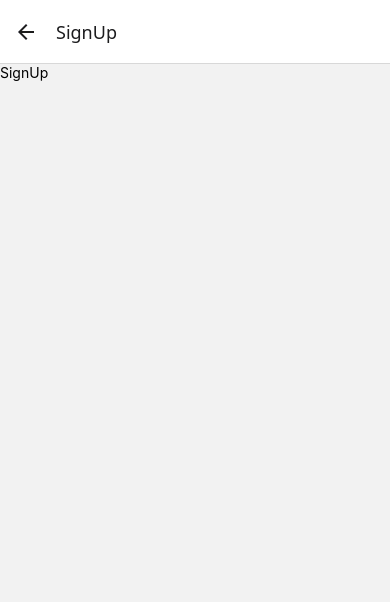
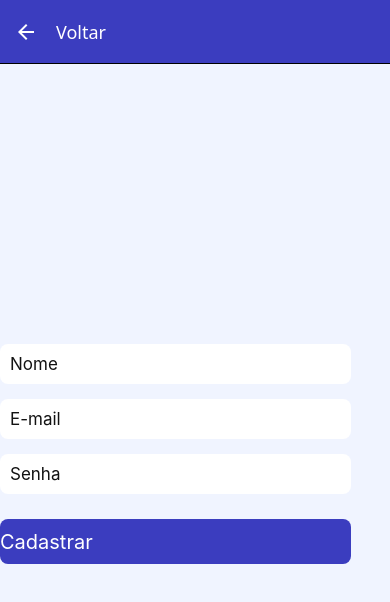
Before and after one commit to MuriloVieiraCruz/app-financas-prototipo, a React Native app: screen /SignUp in a window 390 px wide. Shown: the top 602 px of the page. Built offline with nearby package versions, Linux system fonts and the light colour scheme.

Commit message:
Adicionado tela de cadastro

```diff
--- a/src/pages/SignIn/SignIn.tsx
+++ b/src/pages/SignIn/SignIn.tsx
@@ -10,7 +10,7 @@ import {
   SubmitText,
   Link,
   LinkText
- } from './styles';
+ } from '../styles/styles';
 import { StackNavigationProp } from '@react-navigation/stack';
 import SignListParam from '../../types/SignListParam';
 import { useNavigation } from '@react-navigation/native';
--- a/src/pages/SignUp/SignUp.tsx
+++ b/src/pages/SignUp/SignUp.tsx
@@ -1,11 +1,45 @@
-import { StyleSheet, Text, View } from 'react-native'
-import React from 'react'
+import { Platform, StyleSheet, Text, View } from 'react-native';
+import React from 'react';
+import {
+  BackGround,
+  Container,
+  AreaInput,
+  Input,
+  SubmitButton,
+  SubmitText,
+ } from '../styles/styles';
 
 const SignUp = () => {
   return (
-    <View>
-      <Text>SignUp</Text>
-    </View>
+    <BackGround>
+
+      <Container
+        behavior={Platform.OS === 'ios' ? 'padding' : ''}
+        enabled
+      >
+       <AreaInput>
+        <Input
+          placeholder='Nome'
+        />
+       </AreaInput>
+       <AreaInput>
+        <Input
+          placeholder='E-mail'
+        />
+       </AreaInput>
+       <AreaInput>
+        <Input
+          placeholder='Senha'
+        />
+       </AreaInput>
+
+       <SubmitButton>
+        <SubmitText>Cadastrar</SubmitText>
+       </SubmitButton>
+
+      </Container>
+
+    </BackGround>
   )
 }
 
--- a/src/routes/authRoutes.tsx
+++ b/src/routes/authRoutes.tsx
@@ -20,6 +20,15 @@ function AuthRoutes() {
       <AuthStack.Screen
         name="SignUp"
         component={SignUp}
+        options={{
+          headerStyle: {
+            backgroundColor: '#3b3dbf',
+            borderBottomWidth: 1,
+            borderBottomColor: '00b94a'
+          },
+          headerTintColor: '#FFF',
+          headerTitle: 'Voltar',
+        }}
       />
     </AuthStack.Navigator>
   )
```
Also changed, not shown: src/pages/styles/styles.ts (renamed from src/pages/SignIn/styles.ts).
